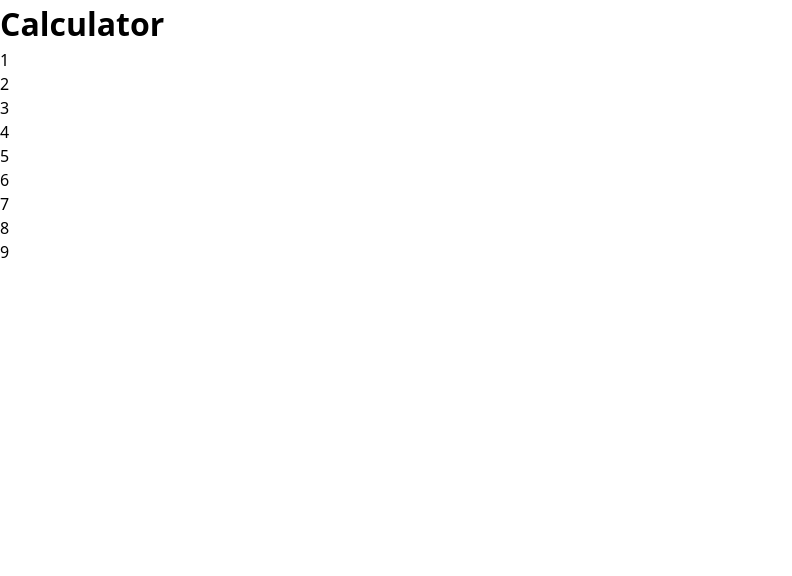
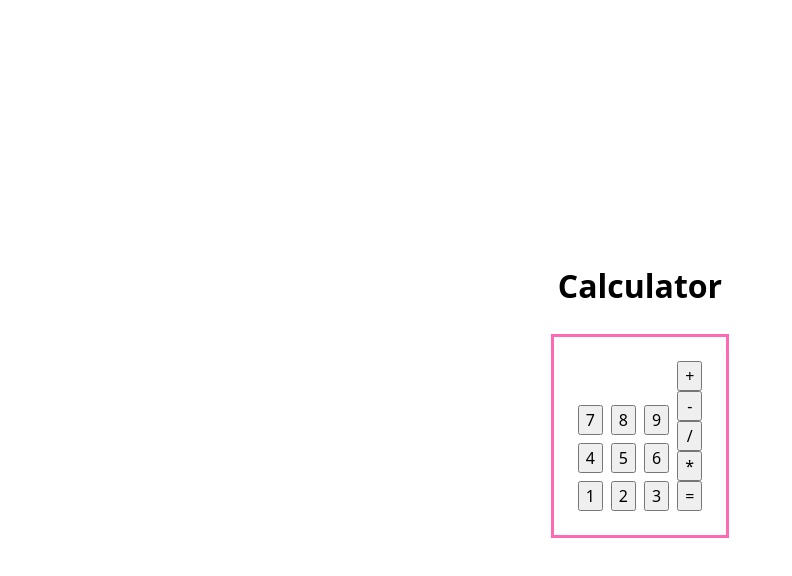
Before and after one commit to LahcenHaouch/odin-calculator, a plain HTML site: page index.html in a window 1280 px wide. Shown: the whole page, without its empty margins (0-792 px from the left). Drawn offline with Linux system fonts and the light colour scheme.

Commit message:
Display operations buttons

```diff
--- a/index.html
+++ b/index.html
@@ -11,16 +11,31 @@
 
 <body>
     <h1>Calculator</h1>
-    <div id="container">
-        <div class="cell">1</div>
-        <div class="cell">2</div>
-        <div class="cell">3</div>
-        <div class="cell">4</div>
-        <div class="cell">5</div>
-        <div class="cell">6</div>
-        <div class="cell">7</div>
-        <div class="cell">8</div>
-        <div class="cell">9</div>
+    <div id="calculator-container">
+        <div id="numbers-container">
+            <div class="row">
+                <button>1</button>
+                <button>2</button>
+                <button>3</button>
+            </div>
+            <div class="row">
+                <button>4</button>
+                <button>5</button>
+                <button>6</button>
+            </div>
+            <div class="row">
+                <button>7</button>
+                <button>8</button>
+                <button>9</button>
+            </div>
+        </div>
+        <div id="operations-container">
+            <button>+</button>
+            <button>-</button>
+            <button>/</button>
+            <button>*</button>
+            <button>=</button>
+        </div>
     </div>
 </body>
 
--- a/style.css
+++ b/style.css
@@ -78,3 +78,43 @@ h6 {
 #__next {
   isolation: isolate;
 }
+
+
+/*
+    Custum css
+*/
+
+body {
+    display: flex;
+    flex-direction: column;
+    justify-content: center;
+    align-items: center;
+}
+
+h1 {
+    margin-bottom: 24px;
+}
+
+#calculator-container {
+    display: flex;
+    gap :8px;
+    padding: 24px;
+    border: solid;
+    border-color: hotpink;
+}
+
+#numbers-container {
+    display: flex;
+    flex-direction: column-reverse;
+    gap: 8px;
+}
+
+#operations-container {
+    display: flex;
+    flex-direction: column;
+}
+
+.row {
+    display: flex;
+    gap: 8px;
+}
```
